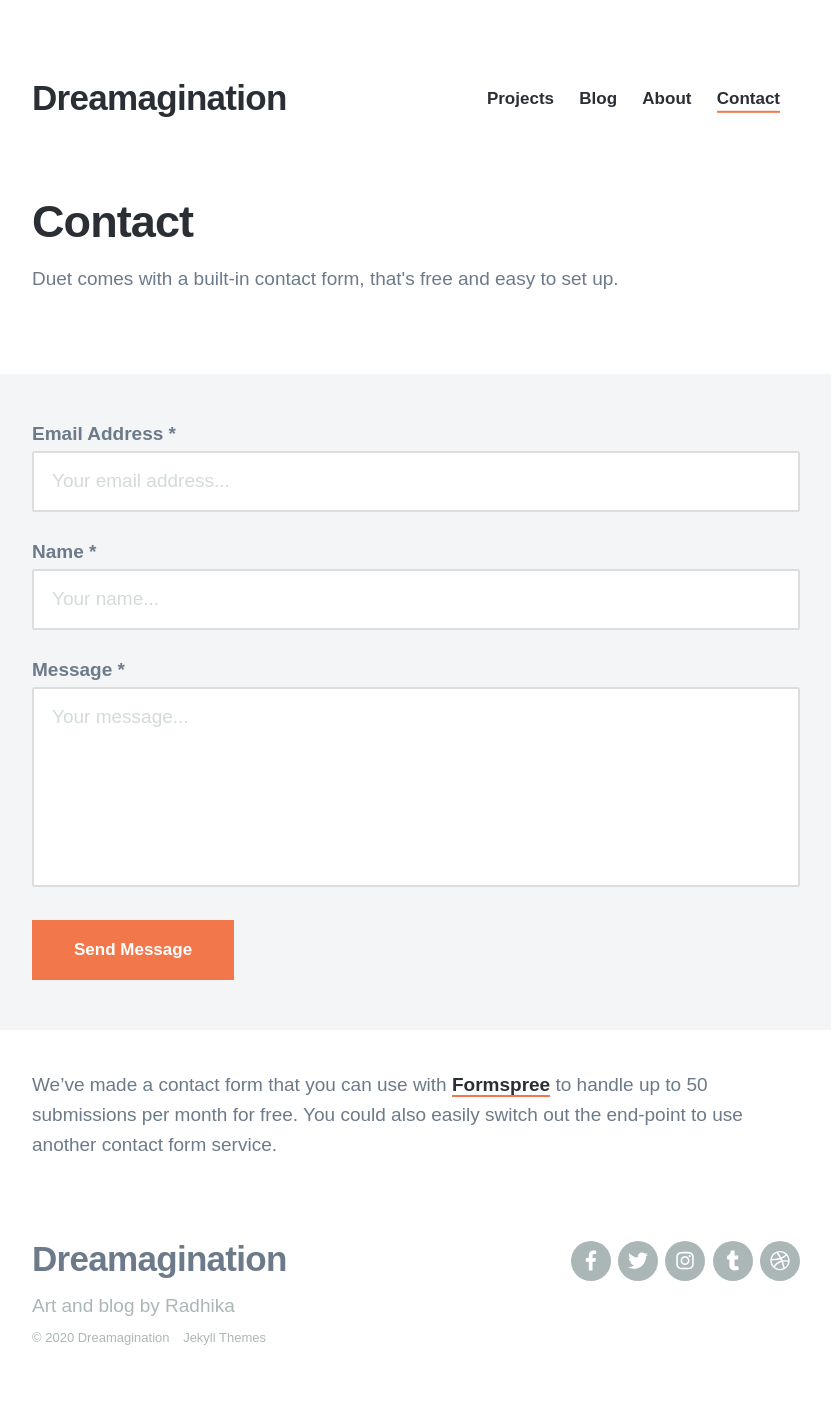
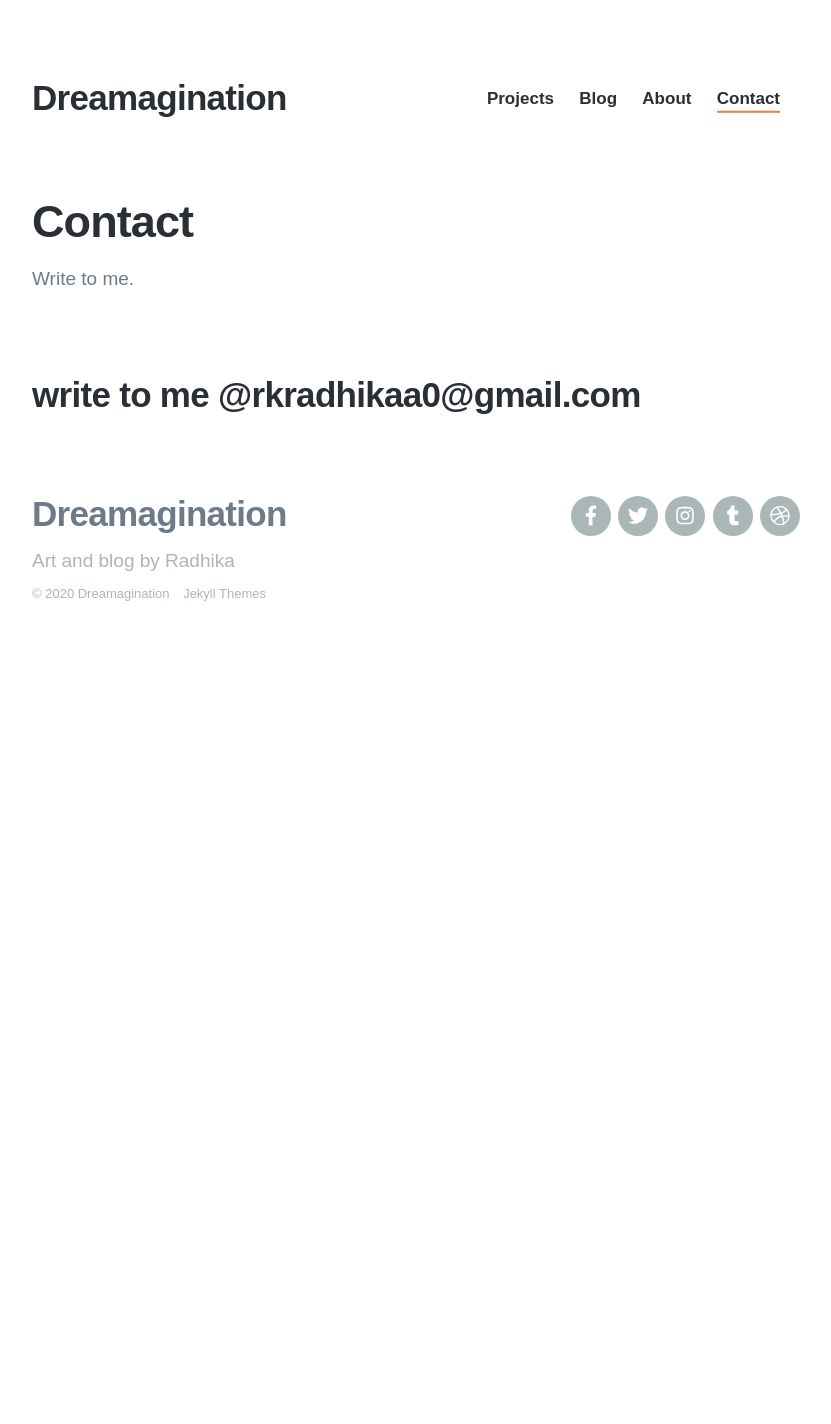
Before and after one commit to rkradhikaa/rkradhikaa.github.io, a Jekyll site: the page built from _pages/contact.md, in a window 1280 px wide. Shown: the whole page, without its empty margins (224-1055 px from the left). Built offline with Jekyll 4.4.1, drawn with Linux system fonts in a browser that asks for light colours; nearby versions of some CDN libraries; some web fonts are replaced; after the commit the page ends 900 px from its top, so only the background shows below that.

Commit message:
starbucks

```diff
--- a/_pages/contact.md
+++ b/_pages/contact.md
@@ -1,10 +1,8 @@
 ---
 title: Contact
-subtitle: Duet comes with a built-in contact form, that's free and easy to set up.
-description: Duet is a beautiful Jekyll portfolio theme.
-featured_image: /images/demo/demo-landscape.jpg
+subtitle: Write to me.
+description:
+featured_image:
 ---
 
-{% include contact-form.html %}
-
-We've made a contact form that you can use with [Formspree](https://formspree.io/) to handle up to 50 submissions per month for free. You could also easily switch out the end-point to use another contact form service.
+## write to me @rkradhikaa0@gmail.com
```
